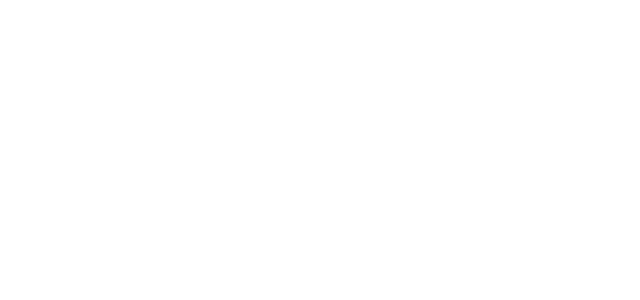
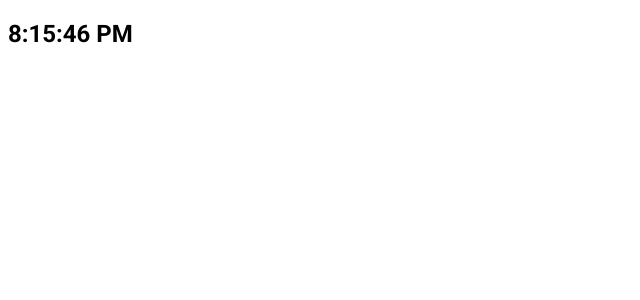
Before and after one commit to JavierCarrasco08/calendar, a React (Vite) app: page / in a window 1280 px wide. Shown: the top 300 px of the page, without its empty margins (0-640 px from the left). Built offline with nearby package versions, Linux system fonts and the light colour scheme.

Commit message:
Refactorizando y subiedo la informacion

```diff
--- a/src/App.jsx
+++ b/src/App.jsx
@@ -1,3 +1,22 @@
-function App() {}
+import { useEffect, useState } from "react";
+import Hour from "./components/hour/Hour";
+
+function App() {
+  const [hour, setHour] = useState(new Date());
+
+  useEffect(() => {
+    let intervalId = setInterval(() => setHour(new Date()), 1000);
+
+    return () => clearInterval(intervalId);
+  });
+
+  return (
+    <main>
+      <header>
+        <Hour hour={hour.toLocaleTimeString()} />
+      </header>
+    </main>
+  );
+}
 
 export default App;
--- /dev/null
+++ b/src/components/calendar/Calendar.jsx
@@ -0,0 +1 @@
+export default function Calendar() {}
--- a/src/components/hour/Hour.jsx
+++ b/src/components/hour/Hour.jsx
@@ -1,11 +1,3 @@
-import { useState, useEffect } from "react";
-
-export default function Hour() {
-  const [hour, setHour] = useState(new Date());
-  useEffect(() => {
-    let intervalId = setInterval(() => setHour(new Date()), 1000);
-
-    return () => clearInterval(intervalId);
-  });
-  return <h2>{hour.toLocaleTimeString()}</h2>;
+export default function Hour({ hour }) {
+  return <h2>{hour}</h2>;
 }
```
